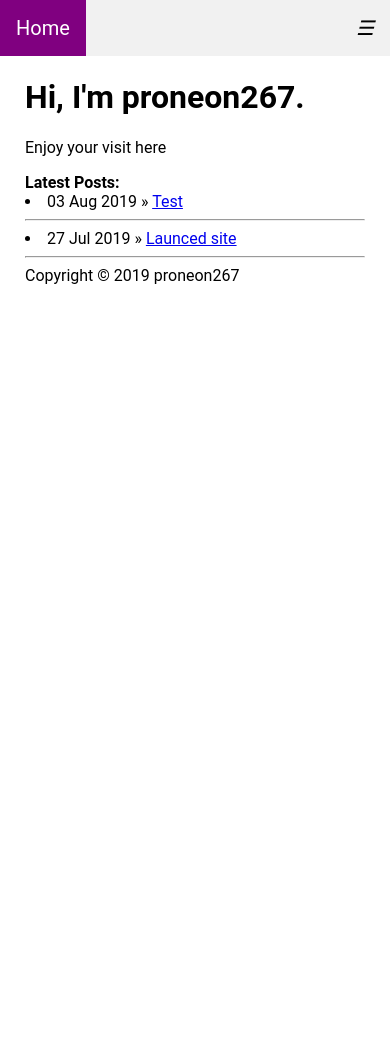
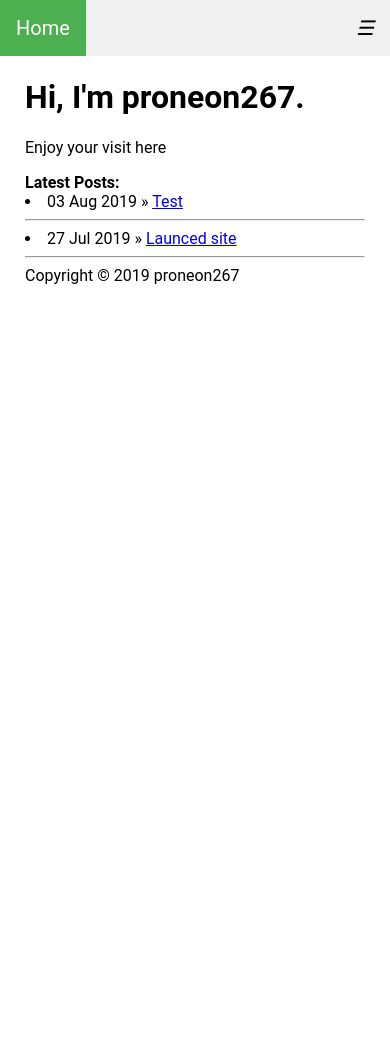
Before and after one commit to proneon267/proneon267.github.io, a Jekyll site: the page built from index.html, in a window 390 px wide. Built offline with Jekyll 4.4.1, drawn with Linux system fonts in a browser that asks for light colours.

Commit message:
Update default.html

```diff
--- a/_layouts/default.html
+++ b/_layouts/default.html
@@ -83,7 +83,7 @@
 			    width: 100%;
 		    }
                     #home {
-             background-color: purple;
+             background-color:#4CAF50;
              color: white;
          }
 	    }
```
